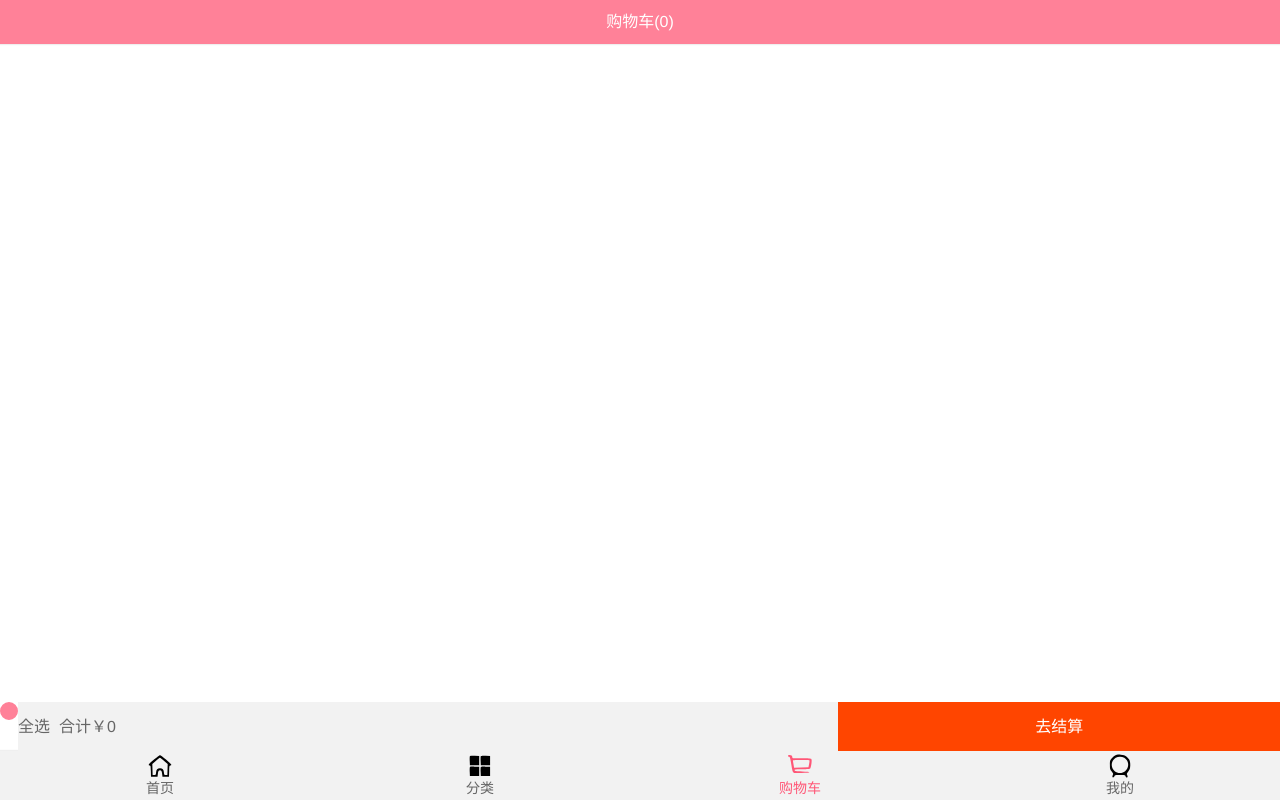
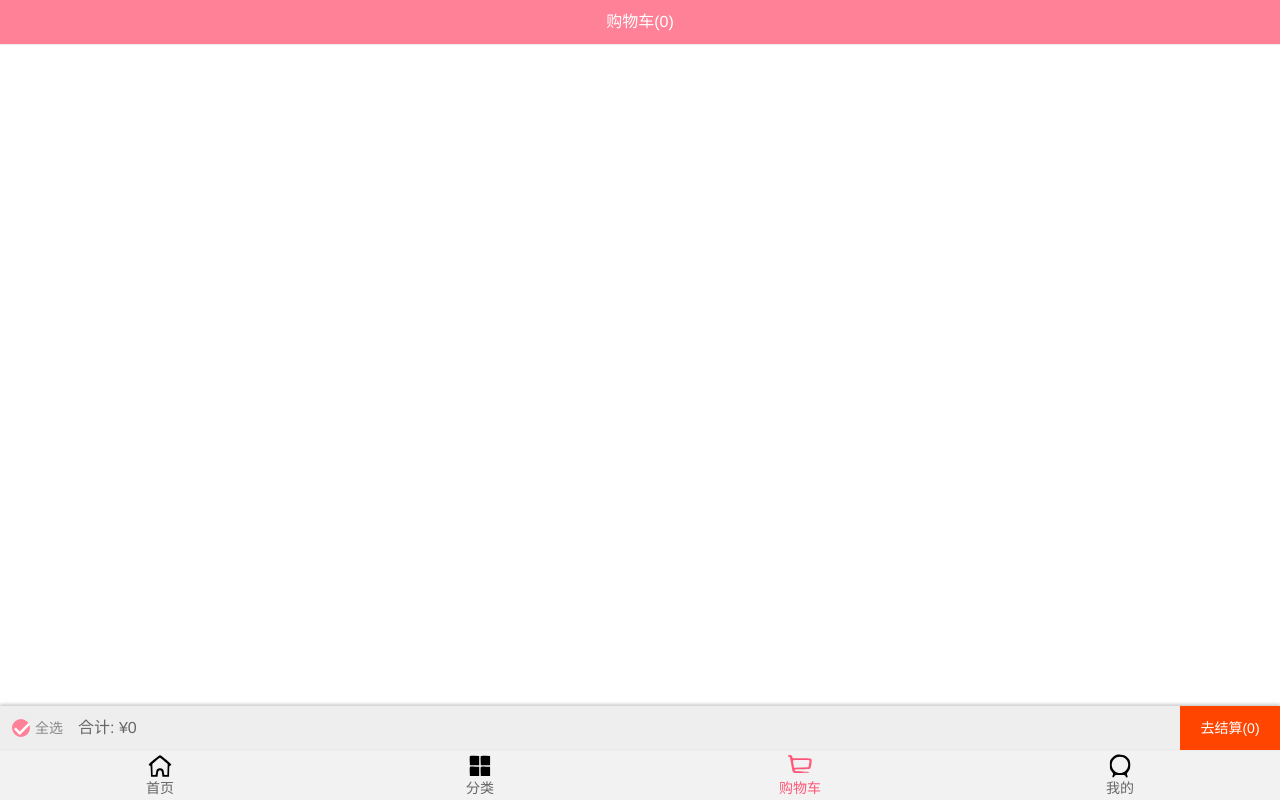
Before and after one commit to waztyzdj/supermall, a Vue app: page /cart in a window 1280 px wide. Built offline with nearby package versions, Linux system fonts and the light colour scheme.

Commit message:
1. 购物车多选功能联动实现。 2. 购物车总价及结算联动功能实现。

```diff
--- a/src/store/mutations.js
+++ b/src/store/mutations.js
@@ -8,6 +8,7 @@ export default {
     payLoad.count++
   },
   [ADD_RPODUCT_TO_CART](state, payLoad) {
+    payLoad.checked = true
     state.cartList.push(payLoad)
   }
 }
--- a/src/views/cart/Cart.vue
+++ b/src/views/cart/Cart.vue
@@ -1,8 +1,7 @@
 <template>
   <div id="cart">
     <cart-nav-bar/>
-    <scroll class="content">
-    </scroll>
+    <cart-list class="content"/>
     <cart-bottom-bar/>
   </div>
 </template>
@@ -10,22 +9,20 @@
 <script>
 
 import CartNavBar from "./childComponents/CartNavBar";
+import CartList from "./childComponents/CartList";
 import CartBottomBar from "./childComponents/CartBottomBar";
-
-import Scroll from "components/common/scroll/Scroll";
 
 export default {
   name: "Cart",
   components: {
     CartNavBar,
-    CartBottomBar,
-    Scroll
+    CartList,
+    CartBottomBar
   }
 };
 </script>
 
-<style>
-
+<style scoped>
   #cart {
     height: 100vh;
     position: relative;
--- a/src/views/cart/childComponents/CartBottomBar.vue
+++ b/src/views/cart/childComponents/CartBottomBar.vue
@@ -1,62 +1,86 @@
 <template>
-  <div class="cart-bottom-bar">
-    <check-button/>
-    <div class="title">全选&nbsp;&nbsp;合计￥{{totalAmt}}</div>
-    <div class="to-calc">去结算</div>
+  <div class="bottom-menu">
+    <check-button class="select-all" v-model="isAll" @checkBtnClick="selectAll"></check-button>
+    <span>全选</span>
+    <span class="total-price">合计: ¥{{totalAmt}}</span>
+    <span class="buy-product">去结算({{totalCount}})</span>
   </div>
 </template>
 
 <script>
 import CheckButton from "./CheckButton";
 
+import { mapGetters } from 'vuex'
+
 export default {
   name: "CartBottomBar",
-  props: {
-    isAll: {
-      type: Boolean,
-      default() {
-        return true
-      }
-    },
-    totalAmt: {
-      type: Number,
-      default() {
-        return 0
-      }
+  components: {
+    CheckButton
+  },
+  data(){
+    return {
+      isAll: true
     }
   },
-  components: {
-    CheckButton
+  methods: {
+    selectAll() {
+      this.isAll = !this.isAll
+      this.cartList.map(item => {
+        item.checked = this.isAll
+      })
+    }
+  },
+  computed: {
+    ...mapGetters(['cartList', 'cartListLength']),
+    totalAmt() {
+      let totalAmt = 0
+      this.cartList.filter(item => item.checked).forEach(item => totalAmt += item.count * item.price)
+      return totalAmt
+    },
+    totalCount() {
+      this.isAll = this.cartList.filter(item => item.checked).length === this.cartListLength
+      return this.cartList.filter(item => item.checked).length
+    }
   }
 }
 </script>
 
 <style scoped>
-  .cart-bottom-bar {
+  .bottom-menu {
+    width: 100%;
+    height: 44px;
+    background-color: #eee;
     position: fixed;
-    left: 0px;
-    right: 0px;
-    bottom: 49px;
-    z-index: 16;
-    height: 49px;
-    line-height: 49px;
-    display: flex;
+    bottom: 50px;
+    left: 0;
+    box-shadow: 0 -2px 3px rgba(0, 0, 0, .2);
+    font-size: 14px;
+    color: #888;
+    line-height: 44px;
+    padding-left: 35px;
+    box-sizing: border-box;
   }
 
-  .to-calc {
+  .bottom-menu .select-all {
+    position: absolute;
+    line-height: 0;
+    left: 12px;
+    top: 13px;
+  }
+
+  .bottom-menu .total-price {
+    margin-left: 15px;
+    font-size: 16px;
+    color: #666;
+  }
+
+  .bottom-menu .buy-product {
     background-color: orangered;
     color: #fff;
-    width: 35%;
+    width: 100px;
+    height: 44px;
     text-align: center;
-  }
-
-  .title {
-    background-color: #f2f2f2;
-    color: #666666;
-    width: 65%;
-  }
-
-  .is-all {
-    color: var(--color-tint);
+    line-height: 44px;
+    float: right;
   }
 </style>
--- /dev/null
+++ b/src/views/cart/childComponents/CartList.vue
@@ -0,0 +1,37 @@
+<template>
+  <scroll :options="scrollOptions">
+    <div>
+      <cart-list-item v-for="item in cartList" :key="item.iid" :item-info="item"></cart-list-item>
+    </div>
+  </scroll>
+</template>
+
+<script>
+import CartListItem from './CartListItem'
+
+import Scroll from "components/common/scroll/Scroll";
+
+import { mapGetters } from 'vuex'
+
+export default {
+  name: "CartList",
+  data() {
+    return {
+      scrollOptions: {
+        click: true
+      }
+    }
+  },
+  components: {
+    CartListItem,
+    Scroll
+  },
+  computed: {
+    ...mapGetters(['cartList'])
+  }
+}
+</script>
+
+<style scoped>
+
+</style>
--- /dev/null
+++ b/src/views/cart/childComponents/CartListItem.vue
@@ -0,0 +1,104 @@
+<template>
+  <div id="shop-item">
+    <div class="item-selector">
+      <check-button @checkBtnClick="checkedChange" v-model="itemInfo.checked"></check-button>
+    </div>
+    <div class="item-img">
+      <img :src="itemInfo.image" alt="商品图片">
+    </div>
+    <div class="item-info">
+      <div class="item-title">{{itemInfo.title}}</div>
+      <div class="item-desc">商品描述: {{itemInfo.desc}}</div>
+      <div class="info-bottom">
+        <div class="item-price left">¥{{itemInfo.price}}</div>
+        <div class="item-count right">x{{itemInfo.count}}</div>
+      </div>
+    </div>
+  </div>
+</template>
+
+<script>
+
+import CheckButton from './CheckButton'
+
+export default {
+  name: "CartListItem",
+  props: {
+    itemInfo: {
+      type: Object,
+      default() {
+        return {}
+      }
+    }
+  },
+  components: {
+    CheckButton
+  },
+  methods: {
+    checkedChange() {
+      this.itemInfo.checked = !this.itemInfo.checked
+    }
+  }
+}
+</script>
+
+<style scoped>
+  #shop-item {
+    width: 100%;
+    display: flex;
+    font-size: 0;
+    padding: 5px;
+    border-bottom: 1px solid #ccc;
+  }
+
+  .item-selector {
+    width: 14%;
+    display: flex;
+    justify-content: center;
+    align-items: center;
+  }
+
+  .item-title, .item-desc {
+    overflow: hidden;
+    white-space: nowrap;
+    text-overflow: ellipsis;
+  }
+
+  .item-img {
+    padding: 5px;
+    /*border: 1px solid #ccc;*/
+  }
+
+  .item-img img {
+    width: 80px;
+    height: 100px;
+    display: block;
+    border-radius: 5px;
+  }
+
+  .item-info {
+    font-size: 17px;
+    color: #333;
+    padding: 5px 10px;
+    position: relative;
+    overflow: hidden;
+  }
+
+  .item-info .item-desc {
+    font-size: 14px;
+    color: #666;
+    margin-top: 15px;
+  }
+
+  .info-bottom {
+    margin-top: 10px;
+    position: absolute;
+    bottom: 10px;
+    left: 10px;
+    right: 10px;
+  }
+
+  .info-bottom .item-price {
+    color: orangered;
+  }
+</style>
--- a/src/views/cart/childComponents/CheckButton.vue
+++ b/src/views/cart/childComponents/CheckButton.vue
@@ -1,9 +1,9 @@
 <template>
-    <div>
-      <div class="icon-selector" :class="{'selector-active': checked}" @click="selectItem">
-        <img src="~/assets/img/cart/tick.svg" alt="">
-      </div>
+  <div>
+    <div class="icon-selector" :class="{'selector-active': checked}" @click="selectItem">
+      <img src="~/assets/img/cart/tick.svg" alt="">
     </div>
+  </div>
 </template>
 
 <script>
@@ -21,7 +21,7 @@
       }
     },
     methods: {
-      selectItem: function () {
+      selectItem() {
         this.$emit('checkBtnClick')
       }
     },
--- a/src/views/detail/Detail.vue
+++ b/src/views/detail/Detail.vue
@@ -165,7 +165,7 @@ export default {
       product.image = this.topImages[0]
       product.title = this.goods.title
       product.desc = this.goods.desc
-      product.price = this.goods.newPrice
+      product.price = this.goods.nowPrice
       product.count = 1
 
       this.$store.dispatch('addToCartList', product)
```
